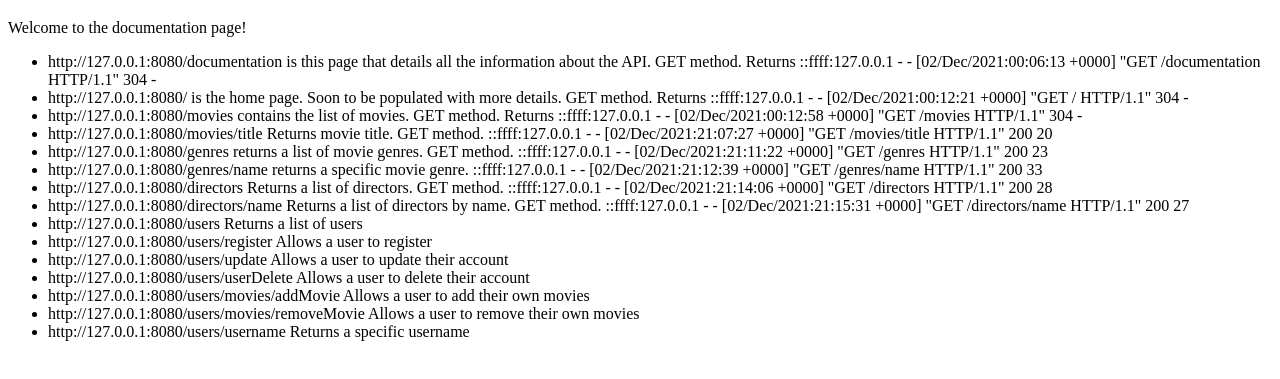
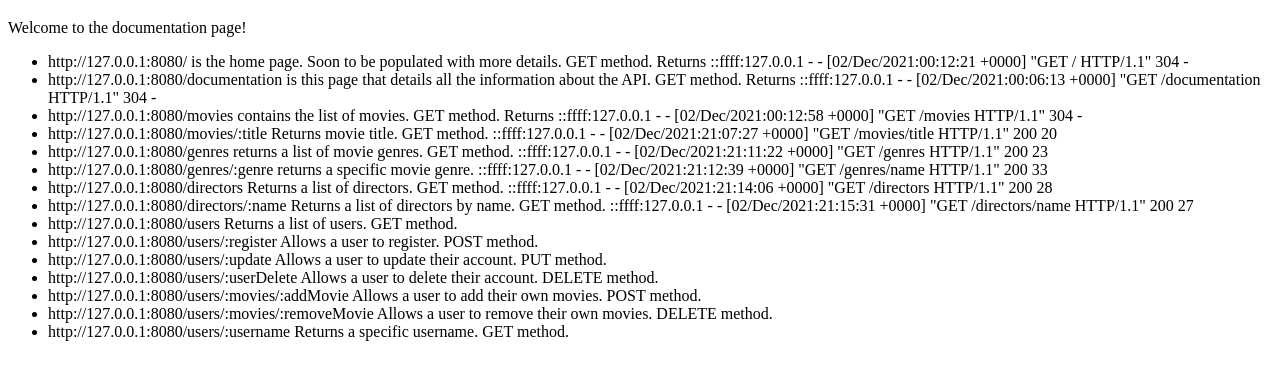
Before and after one commit to TiroV/myFlix-OurVeryOwn, a website: page public/documentation.html in a window 1280 px wide. Shown: the part 61-440 px from the top of the page. Drawn offline with Linux system fonts and the light colour scheme.

Commit message:
Updated Endpoints to add colons, updated documentation
When committed, adds colons to the urls that need endpoints, and updates documentation to include different get methods.

```diff
--- a/public/documentation.html
+++ b/public/documentation.html
@@ -9,21 +9,21 @@
     <h1>MyFlix</h1>
     <p>Welcome to the documentation page!</p>
       <ul>
+  <li>http://127.0.0.1:8080/   is the home page. Soon to be populated with more details. GET method. Returns ::ffff:127.0.0.1 - - [02/Dec/2021:00:12:21 +0000] "GET / HTTP/1.1" 304 -</li>
   <li>http://127.0.0.1:8080/documentation   is this page that details all the information about the API. GET method. Returns ::ffff:127.0.0.1 - - [02/Dec/2021:00:06:13 +0000] "GET /documentation HTTP/1.1" 304 -</li>
-  <li>http://127.0.0.1:8080/   is the home page. Soon to be populated with more details. GET method. Returns ::ffff:127.0.0.1 - - [02/Dec/2021:00:12:21 +0000] "GET / HTTP/1.1" 304 -</li>
   <li>http://127.0.0.1:8080/movies   contains the list of movies. GET method. Returns ::ffff:127.0.0.1 - - [02/Dec/2021:00:12:58 +0000] "GET /movies HTTP/1.1" 304 -</li>
-  <li>http://127.0.0.1:8080/movies/title Returns movie title.  GET method. ::ffff:127.0.0.1 - - [02/Dec/2021:21:07:27 +0000] "GET /movies/title HTTP/1.1" 200 20</li>
+  <li>http://127.0.0.1:8080/movies/:title Returns movie title.  GET method. ::ffff:127.0.0.1 - - [02/Dec/2021:21:07:27 +0000] "GET /movies/title HTTP/1.1" 200 20</li>
   <li>http://127.0.0.1:8080/genres returns a list of movie genres. GET method. ::ffff:127.0.0.1 - - [02/Dec/2021:21:11:22 +0000] "GET /genres HTTP/1.1" 200 23</li>
-  <li>http://127.0.0.1:8080/genres/name returns a specific movie genre. ::ffff:127.0.0.1 - - [02/Dec/2021:21:12:39 +0000] "GET /genres/name HTTP/1.1" 200 33</li>
+  <li>http://127.0.0.1:8080/genres/:genre returns a specific movie genre. ::ffff:127.0.0.1 - - [02/Dec/2021:21:12:39 +0000] "GET /genres/name HTTP/1.1" 200 33</li>
   <li>http://127.0.0.1:8080/directors Returns a list of directors.  GET method. ::ffff:127.0.0.1 - - [02/Dec/2021:21:14:06 +0000] "GET /directors HTTP/1.1" 200 28</li>
-  <li>http://127.0.0.1:8080/directors/name Returns a list of directors by name. GET method. ::ffff:127.0.0.1 - - [02/Dec/2021:21:15:31 +0000] "GET /directors/name HTTP/1.1" 200 27</li>
-  <li>http://127.0.0.1:8080/users Returns a list of users
-  <li>http://127.0.0.1:8080/users/register Allows a user to register
-  <li>http://127.0.0.1:8080/users/update Allows a user to update their account
-  <li>http://127.0.0.1:8080/users/userDelete Allows a user to delete their account
-  <li>http://127.0.0.1:8080/users/movies/addMovie Allows a user to add their own movies
-  <li>http://127.0.0.1:8080/users/movies/removeMovie Allows a user to remove their own movies
-  <li>http://127.0.0.1:8080/users/username Returns a specific username
+  <li>http://127.0.0.1:8080/directors/:name Returns a list of directors by name. GET method. ::ffff:127.0.0.1 - - [02/Dec/2021:21:15:31 +0000] "GET /directors/name HTTP/1.1" 200 27</li>
+  <li>http://127.0.0.1:8080/users Returns a list of users. GET method.
+  <li>http://127.0.0.1:8080/users/:register Allows a user to register. POST method.
+  <li>http://127.0.0.1:8080/users/:update Allows a user to update their account. PUT method.
+  <li>http://127.0.0.1:8080/users/:userDelete Allows a user to delete their account. DELETE method.
+  <li>http://127.0.0.1:8080/users/:movies/:addMovie Allows a user to add their own movies. POST method.
+  <li>http://127.0.0.1:8080/users/:movies/:removeMovie Allows a user to remove their own movies. DELETE method.
+  <li>http://127.0.0.1:8080/users/:username Returns a specific username. GET method.
 </ul>
   </body>
 </html>
```
Also changed, not shown: index.js (+13 -13 lines).
